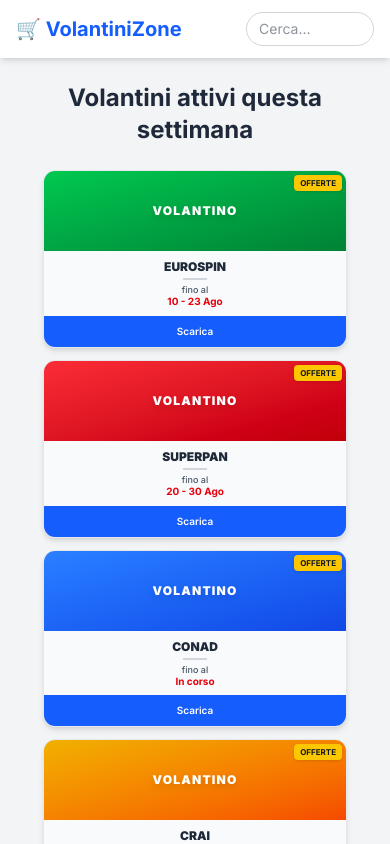
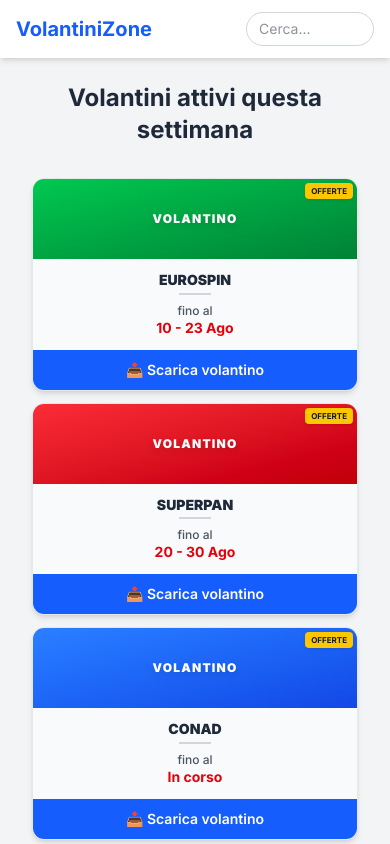
Before and after one commit to Alftakeaway/volamercato, a Next.js app: page / in a window 390 px wide. Shown: the top 844 px of the page. Built offline with nearby package versions, Linux system fonts and the light colour scheme.

Commit message:
mobile renew

```diff
--- a/src/app/page.tsx
+++ b/src/app/page.tsx
@@ -2,11 +2,15 @@
 
 export default function Home() {
   const volantini = [
+    // Piano superiore
     {
       id: 1,
       supermercato: "Eurospin",
       scadenza: "10 - 23 Ago",
-      top: "15.5%", left: "18.3%", width: "15.8%", height: "31.5%",
+      top: "15.5%",
+      left: "18.3%",
+      width: "15.8%",
+      height: "31.5%",
       pdfUrl: "/pdf/EIT-OLBIA_GASTRO.pdf",
       colore: "from-green-500 to-green-700"
     },
@@ -14,7 +18,10 @@
       id: 2,
       supermercato: "Superpan",
       scadenza: "20 - 30 Ago",
-      top: "15.5%", left: "41.8%", width: "16%", height: "31.5%",
+      top: "15.5%",
+      left: "41.8%",
+      width: "16%",
+      height: "31.5%",
       pdfUrl: "/pdf/superpan-volantino.pdf",
       colore: "from-red-500 to-red-700"
     },
@@ -22,15 +29,22 @@
       id: 3,
       supermercato: "Conad",
       scadenza: "In corso",
-      top: "15.5%", left: "65.9%", width: "15.8%", height: "31.5%",
+      top: "15.5%",
+      left: "65.9%",
+      width: "15.8%",
+      height: "31.5%",
       pdfUrl: "https://www.conad.it/assets/common/volantini/cno/v20262/20262618ASPAZIOCONADSARDEGNA.pdf?_u=b32758261c699c9b72b16980c41056e992ccc02f",
       colore: "from-blue-500 to-blue-700"
     },
+    // Piano inferiore
     {
       id: 4,
       supermercato: "Crai",
       scadenza: "In corso",
-      top: "54%", left: "18.2%", width: "15.8%", height: "31.5%",
+      top: "54%",
+      left: "18.2%",
+      width: "15.8%",
+      height: "31.5%",
       pdfUrl: "https://strapi.crai.it/uploads/LR_AP_19_EXTRA_SARDEGNA_2a7a231ffe.pdf",
       colore: "from-yellow-500 to-orange-600"
     },
@@ -38,7 +52,10 @@
       id: 5,
       supermercato: "Lidl",
       scadenza: "20 - 26 Ago",
-      top: "54%", left: "41.8%", width: "16%", height: "31.5%",
+      top: "54%",
+      left: "41.8%",
+      width: "16%",
+      height: "31.5%",
       pdfUrl: "https://assets.leaflets.schwarz/leaflets/pdfs/019ffb0d-ba97-7ae5-8139-40315ff9ed6f/Offerte-valide-dal-20-08-al-26-08-Volantino-settimanale-00.pdf",
       colore: "from-blue-600 to-indigo-800"
     },
@@ -46,18 +63,21 @@
       id: 6,
       supermercato: "Nonna Isa",
       scadenza: "In corso",
-      top: "54%", left: "65.8%", width: "15.8%", height: "30.8%",
+      top: "54%",
+      left: "65.8%",
+      width: "15.8%",
+      height: "30.8%",
       pdfUrl: "https://www.palumboadv.it/nonnaisa/contenuto_app/volantini_pdf/nonnaisa_iper_oristano.pdf",
       colore: "from-purple-500 to-purple-700"
     },
   ];
 
   return (
-    <div className="min-h-screen bg-gray-100">
+    <div className="min-h-screen bg-gray-100 overflow-x-hidden">
       {/* Header */}
       <header className="bg-white shadow-md sticky top-0 z-50">
         <div className="max-w-7xl mx-auto px-4 py-3 flex justify-between items-center gap-2">
-          <h1 className="text-xl sm:text-2xl font-bold text-blue-600">🛒 VolantiniZone</h1>
+          <h1 className="text-xl sm:text-2xl font-bold text-blue-600"> VolantiniZone</h1>
           <input
             type="text"
             placeholder="Cerca..."
@@ -73,9 +93,10 @@
         </h2>
 
         {/* ============================================ */}
-        {/* LAYOUT MOBILE: Griglia di card (2 colonne)   */}
+        {/* LAYOUT MOBILE: 1 colonna centrata           */}
         {/* ============================================ */}
-        <div className="md:hidden grid grid-cols-1 gap-3 max-w-[320px] mx-auto px-2">
+        <div className="md:hidden w-full max-w-sm mx-auto px-4 py-2">
+          <div className="grid grid-cols-1 gap-3">
             {volantini.map((volantino) => (
               <div
                 key={volantino.id}
@@ -92,14 +113,14 @@
                 </div>
 
                 {/* Info */}
-              <div className="p-2 flex-1 flex flex-col justify-center items-center text-center bg-gray-50">
-                <h3 className="font-black text-gray-800 text-xs uppercase leading-tight mb-1">
+                <div className="p-3 flex-1 flex flex-col justify-center items-center text-center bg-gray-50">
+                  <h3 className="font-black text-gray-800 text-sm uppercase leading-tight mb-1">
                     {volantino.supermercato}
                   </h3>
-                <div className="w-6 h-0.5 bg-gray-300 mb-1"></div>
-                <p className="text-[9px] text-gray-600 font-medium leading-tight">
+                  <div className="w-8 h-0.5 bg-gray-300 mb-2"></div>
+                  <p className="text-xs text-gray-600 font-medium leading-tight">
                     fino al <br/>
-                  <span className="text-red-600 font-bold text-[10px]">{volantino.scadenza}</span>
+                    <span className="text-red-600 font-bold text-sm">{volantino.scadenza}</span>
                   </p>
                 </div>
 
@@ -108,12 +129,13 @@
                   href={volantino.pdfUrl}
                   target="_blank"
                   rel="noopener noreferrer"
-                className="bg-blue-600 text-white py-2 text-[10px] font-semibold hover:bg-blue-700 transition-colors flex items-center justify-center gap-1 cursor-pointer"
+                  className="bg-blue-600 text-white py-2.5 text-sm font-semibold hover:bg-blue-700 transition-colors flex items-center justify-center gap-1 cursor-pointer"
                 >
-                 Scarica
+                  📥 Scarica volantino
                 </a>
               </div>
             ))}
+          </div>
         </div>
 
         {/* ============================================ */}
```
Lines whose indentation alone changed are shown as unchanged.
